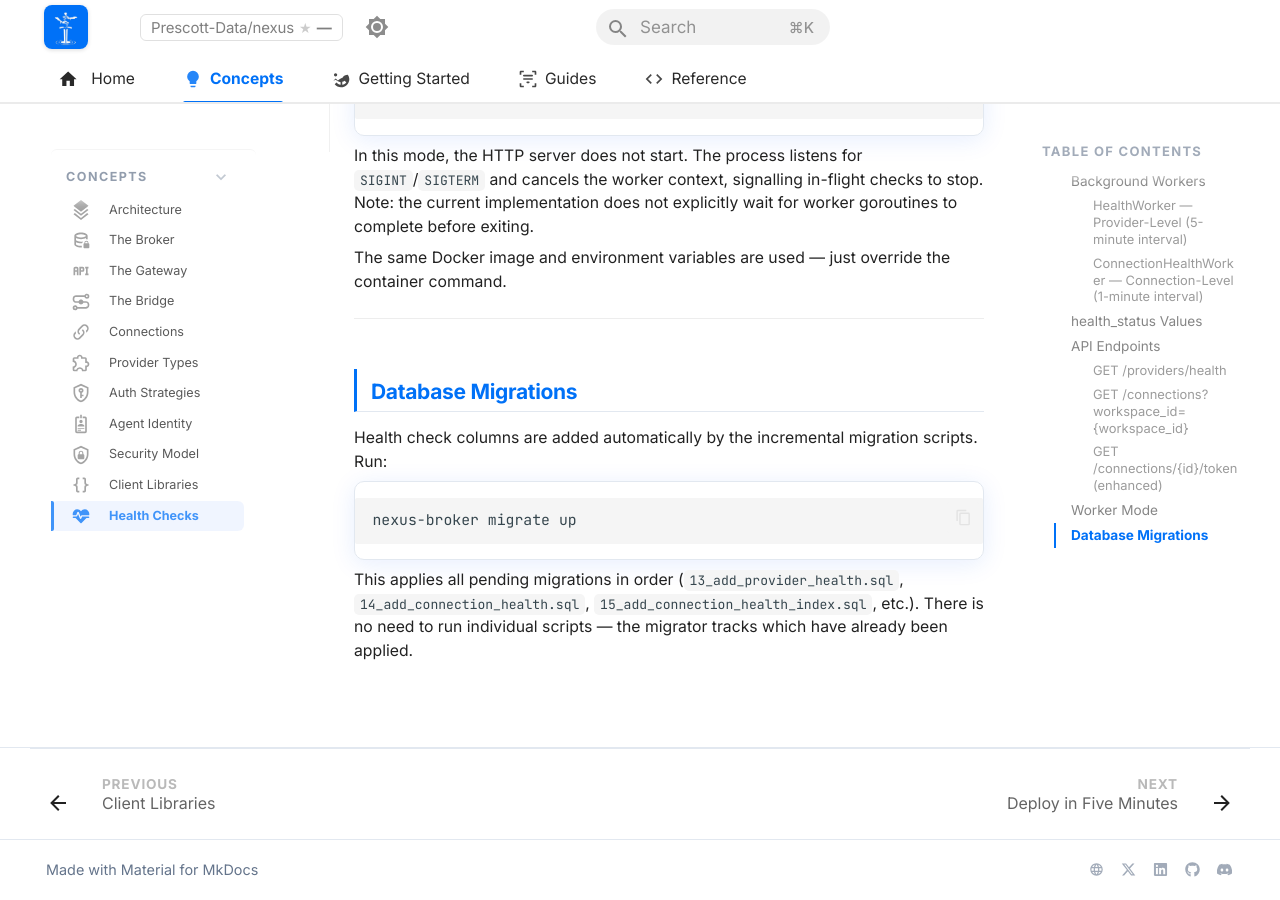
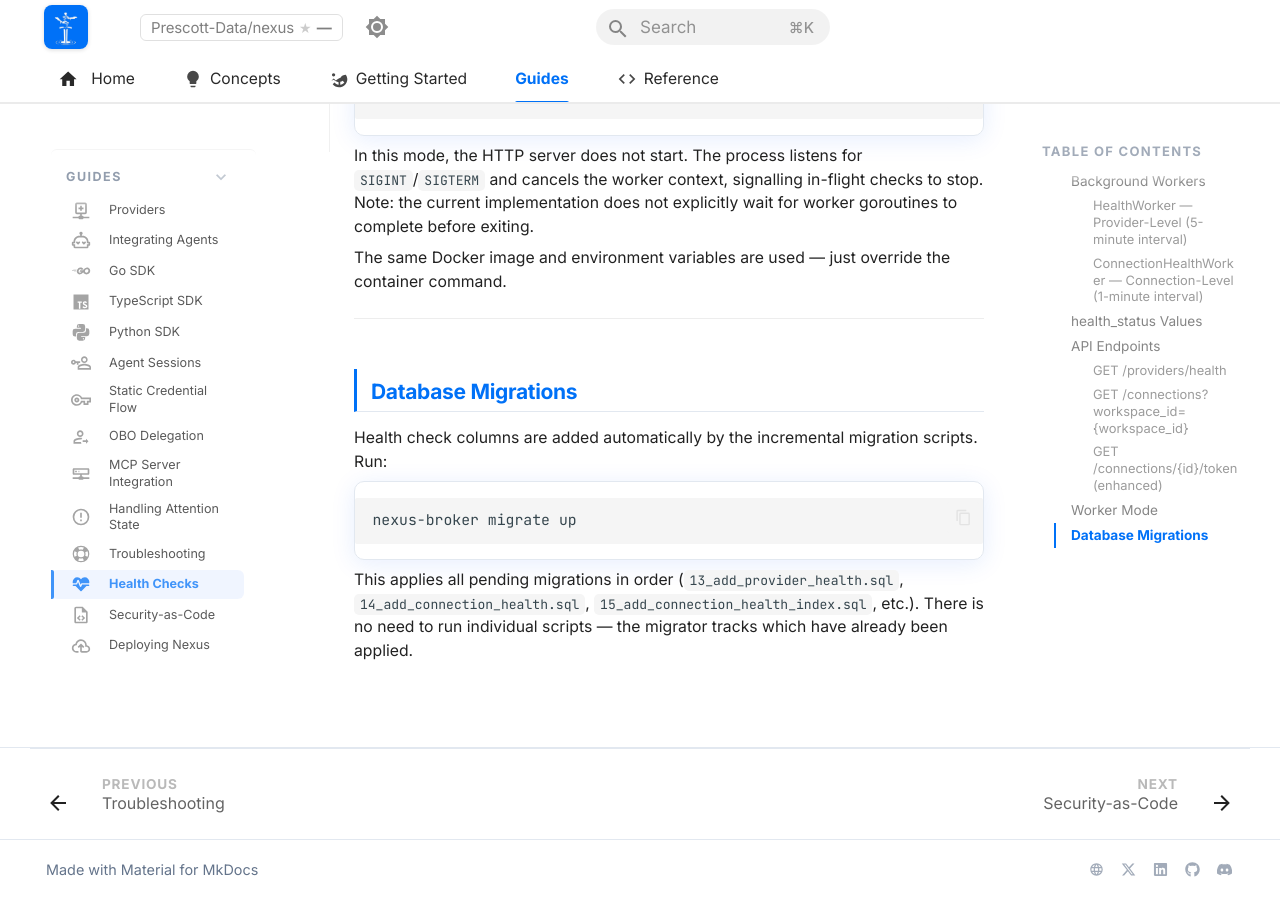
Before and after one commit to Prescott-Data/nexus-framework, an MkDocs documentation site: the page built from docs/guides/healthchecks.md, in a window 1280 px wide and 900 px high, scrolled down 4404 px. Built offline with MkDocs 1.6.1 and Material for MkDocs 9.7.7, drawn with Linux system fonts in a browser that asks for light colours; comment, search, counter and statistics services are not loaded; some of the changed lines change nothing that is shown.

Commit message:
docs: move healthchecks from Concepts to Guides section

```diff
--- a/mkdocs.yml
+++ b/mkdocs.yml
@@ -95,7 +95,6 @@ nav:
       - Agent Identity: concepts/agent-identity.md
       - Security Model: concepts/security-model.md
       - Client Libraries: concepts/client-libraries.md
-      - Health Checks: healthchecks.md
   - Getting Started:
       - Deploy in Five Minutes: getting-started/quickstart.md
       - Configuration: getting-started/configuration.md
@@ -112,6 +111,7 @@ nav:
       - MCP Server Integration: guides/mcp-integration.md
       - Handling Attention State: guides/attention-state.md
       - Troubleshooting: guides/troubleshooting.md
+      - Health Checks: guides/healthchecks.md
       - Security-as-Code: guides/security-as-code.md
       - Deploying Nexus: infrastructure/deploying-nexus.md
   - Reference:
```
Also changed, not shown: docs/guides/healthchecks.md (renamed from docs/healthchecks.md).
